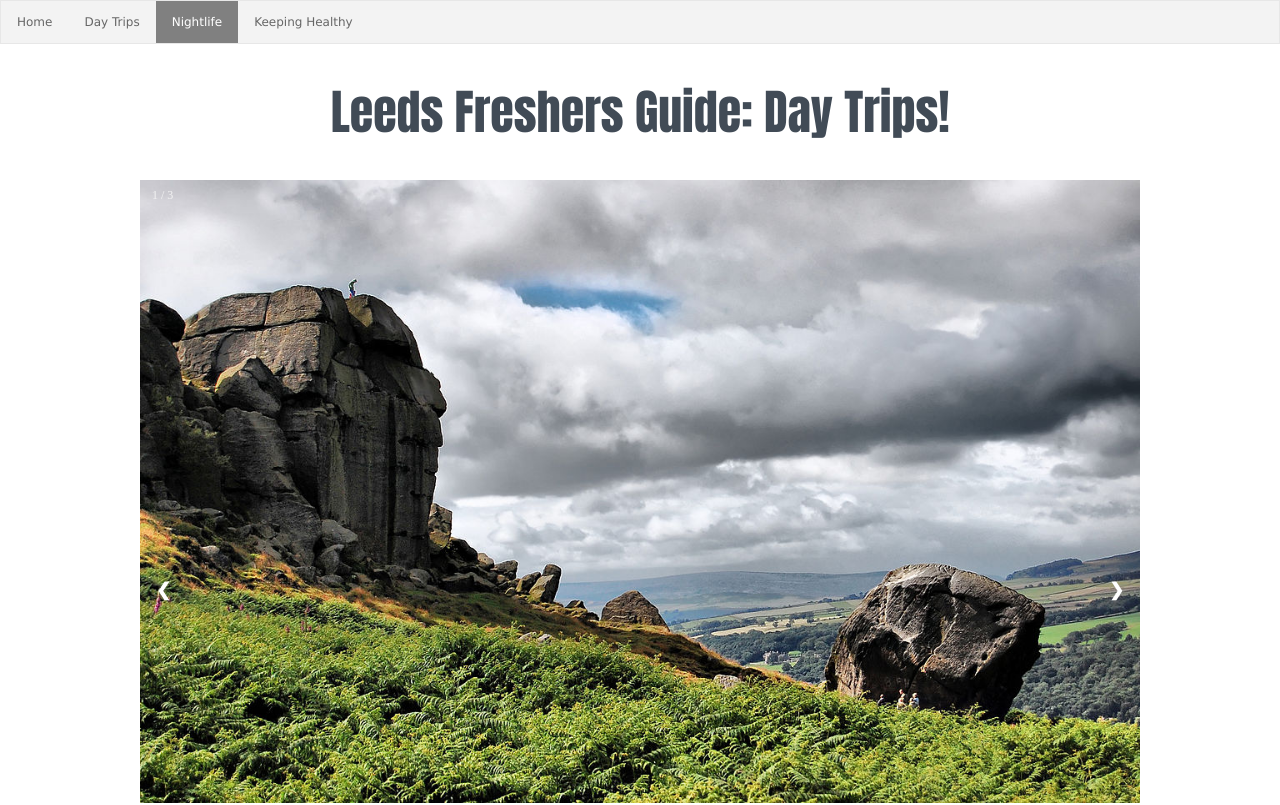
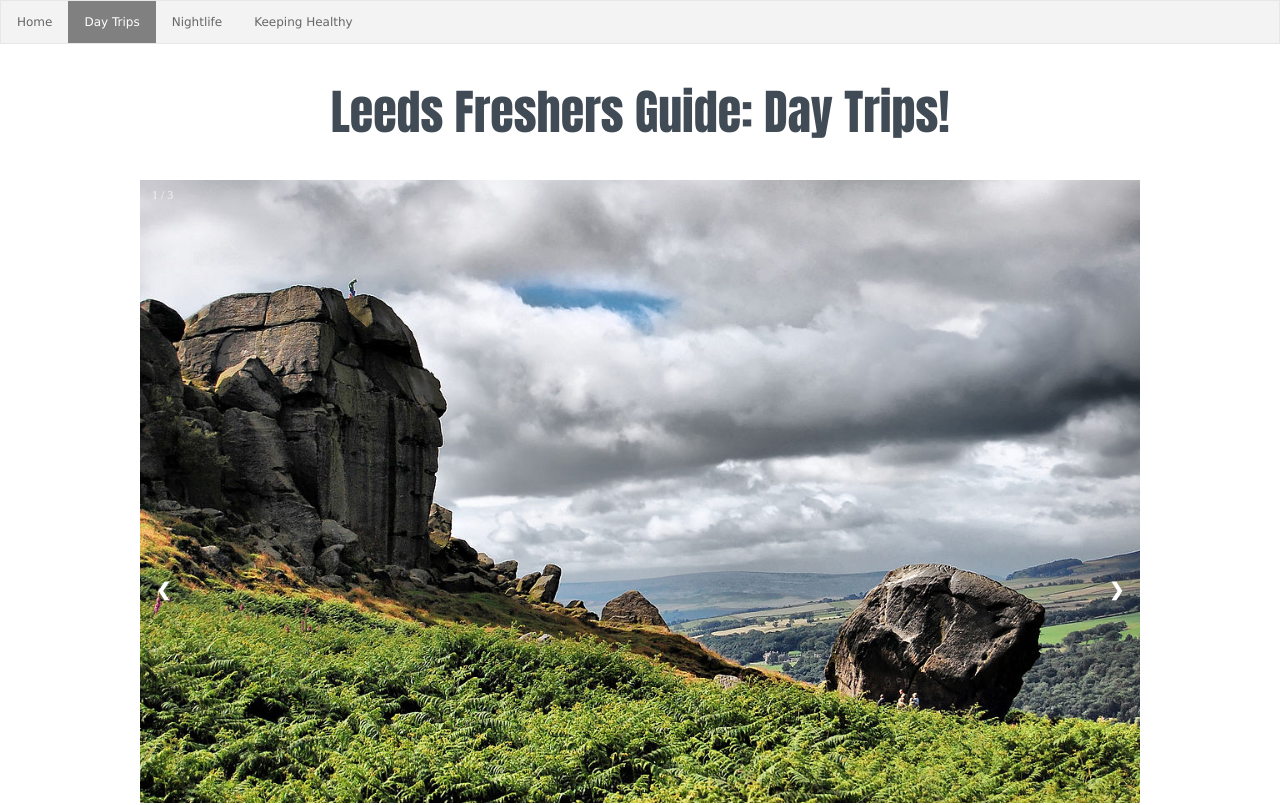
Before and after one commit to lucyevans9/lucyevans9.github.io, a plain HTML site: page lauren.html in a window 1280 px wide. Shown: the top 805 px of the page. Drawn offline with nearby package versions, Linux system fonts and the light colour scheme.

Commit message:
Update lauren.html

```diff
--- a/lauren.html
+++ b/lauren.html
@@ -40,8 +40,8 @@
 
     <ul>
       <li><a href="./index.html">Home</a></li>
-      <li><a href="./lauren.html">Day Trips</a></li>
-      <li><a class="active" href="./Lucy.html">Nightlife</a></li>
+      <li><a class="active" href="./lauren.html">Day Trips</a></li>
+      <li><a href="./Lucy.html">Nightlife</a></li>
       <li><a href="#about">Keeping Healthy</a></li>
     </ul>
     <h1> Leeds Freshers Guide: Day Trips! </h1>
```
